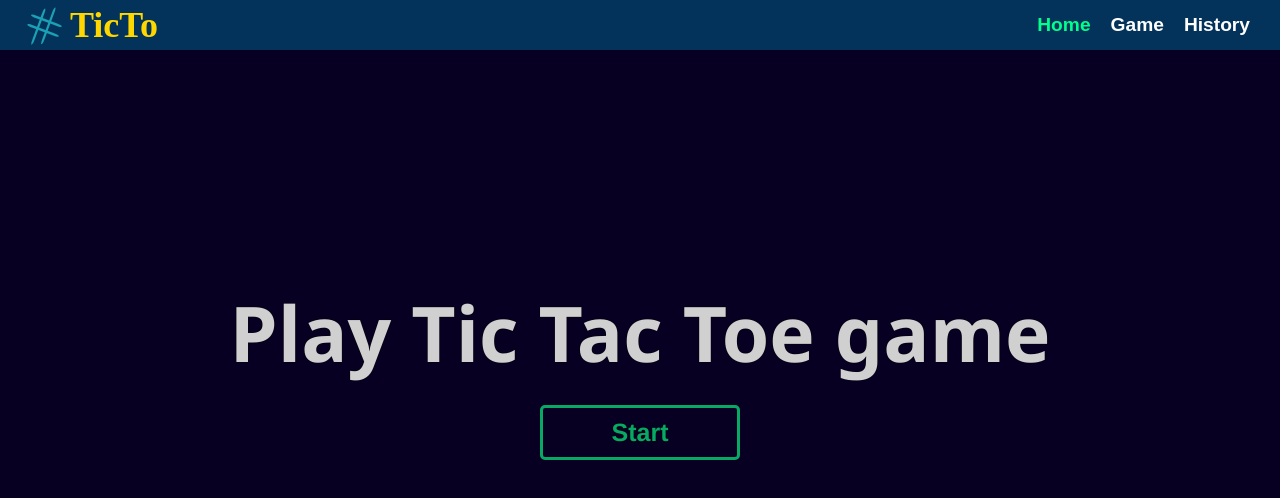
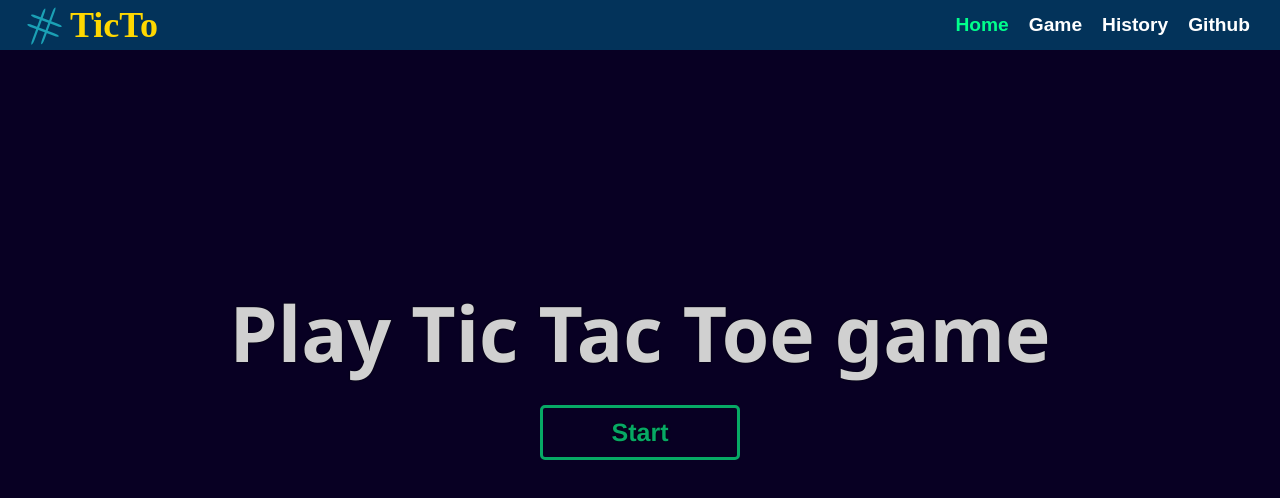
Before and after one commit to KRShanto/TicTo, a Next.js app: page / in a window 1280 px wide. Shown: the top 498 px of the page. Built offline with nearby package versions, Linux system fonts and the light colour scheme.

Commit message:
Add github link

```diff
--- a/components/Navbar.tsx
+++ b/components/Navbar.tsx
@@ -11,7 +11,7 @@ export default function Navbar() {
     const [imgUrl, setImgUrl] = useState("/menu.svg");
     const router = useRouter();
     const media = useMediaQuery({
-        query: "(max-width: 500px)",
+        query: "(max-width: 600px)",
     });
 
     function toggleLinksClass() {
@@ -90,6 +90,12 @@ export default function Navbar() {
                         >
                             History
                         </Link>
+                        <Link
+                            href="https://github.com/KRShanto/TicTo"
+                            target="_blank"
+                        >
+                            Github
+                        </Link>
                     </div>
                 ) : (
                     <></>
```
